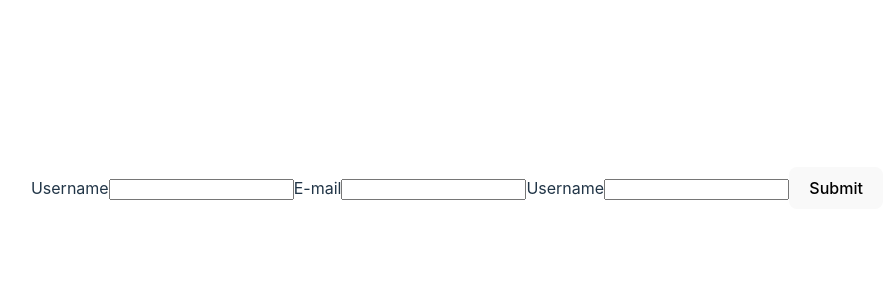
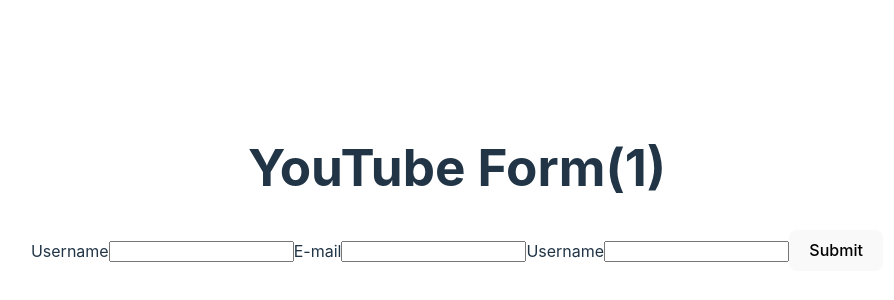
Before and after one commit to travisburns/reactForms, a React (Vite) app in the folder reactForms/: page / in a window 1280 px wide. Shown: the part 212-512 px from the top of the page, without its empty margins (183-1077 px from the left). Built offline with nearby package versions, Linux system fonts and the light colour scheme.

Commit message:
Testing last commit of day

```diff
--- a/reactForms/package.json
+++ b/reactForms/package.json
@@ -15,6 +15,7 @@
     "react-hook-form": "^7.45.2"
   },
   "devDependencies": {
+    "@hookform/devtools": "^4.3.1",
     "@types/react": "^18.2.15",
     "@types/react-dom": "^18.2.7",
     "@vitejs/plugin-react": "^4.0.3",
--- a/reactForms/src/components/YoutubeForm.jsx
+++ b/reactForms/src/components/YoutubeForm.jsx
@@ -1,15 +1,21 @@
 import React from 'react'
 import { useForm } from 'react-hook-form'
+import { DevTool } from '@hookform/devtools'
+
+let renderCount = 0
+
 
 const YoutubeForm = () => {
 
   const form = useForm();
-  const {register } = form
+  const {register, control } = form
 
 
+ renderCount++
+  return (
 
-  return (
     <div>
+      <h1>YouTube Form({renderCount/2}) </h1>
       <form>
         <label htmlFor='username'>Username</label>
         <input type="text" id="username" {...register("username")}/>
@@ -22,6 +28,7 @@
 
         <button>Submit</button>
       </form>
+      <DevTool control={control}/>
     </div>
   )
 }
```
Also changed, not shown: 1 other file (tests, documents, lock files or other folders).
